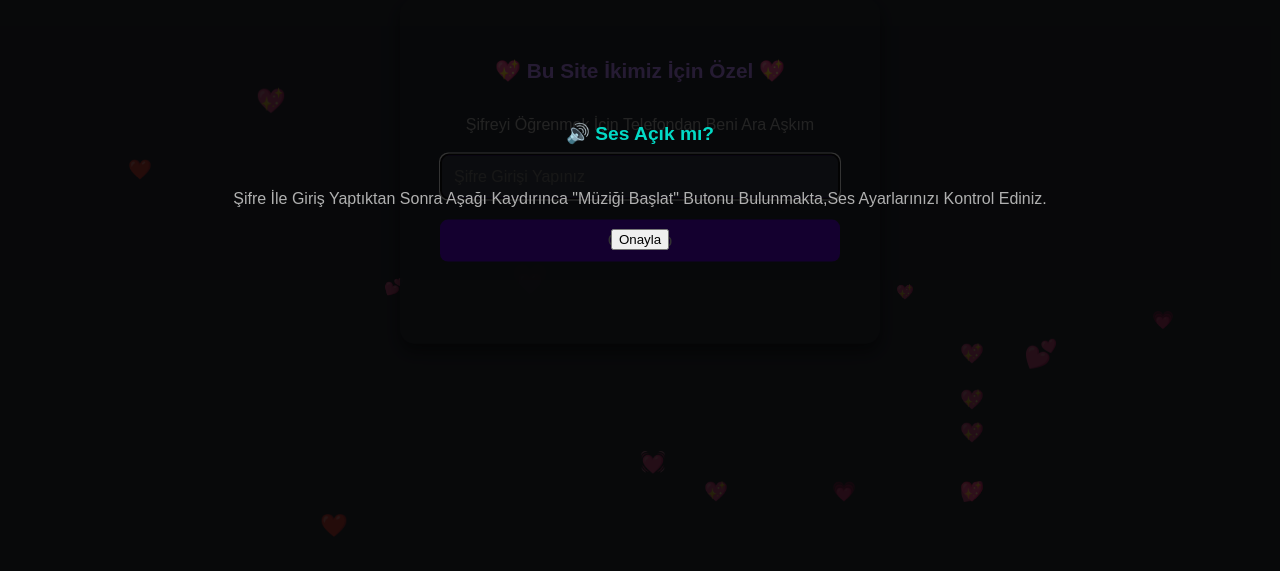
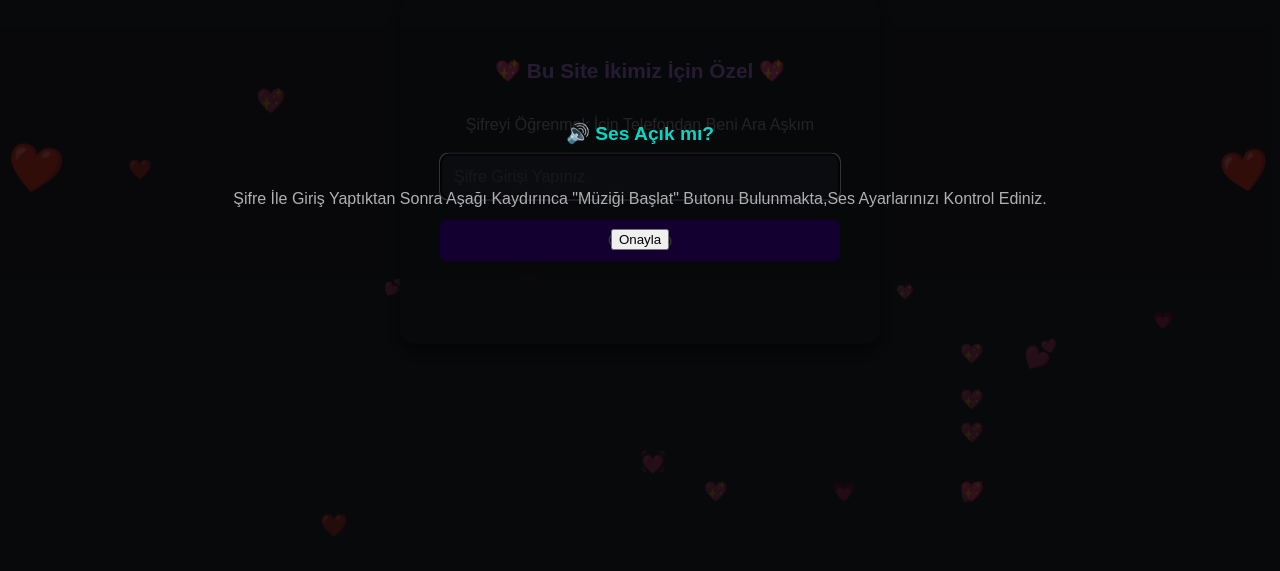
Before and after one commit to alperalper00/rumeysa-html-vercel, a website: page index.html in a window 1280 px wide. Shown: the part 229-800 px from the top of the page. Drawn offline with nearby package versions, Linux system fonts and the light colour scheme.

Commit message:
Update index.html

```diff
--- a/index.html
+++ b/index.html
@@ -24,6 +24,32 @@
             align-items: center;
             min-height: 100vh;
             transition: background-color 0.5s, color 0.5s;
+        }
+        /* Sabit sağ ve sol kalpler */
+        .side-heart {
+            position: fixed;
+            top: 50%;
+            transform: translateY(-50%);
+            font-size: 2.5em;
+            z-index: 1002;
+            animation: side-heart-move 2s infinite alternate;
+            pointer-events: none;
+            user-select: none;
+        }
+        .side-heart.left {
+            left: 10px;
+            color: #e91e63;
+            animation-delay: 0s;
+        }
+        .side-heart.right {
+            right: 10px;
+            color: #e91e63;
+            animation-delay: 1s;
+        }
+        @keyframes side-heart-move {
+            0%   { transform: translateY(-50%) scale(1) rotate(-10deg); }
+            50%  { transform: translateY(-55%) scale(1.15) rotate(10deg); }
+            100% { transform: translateY(-50%) scale(1) rotate(-10deg); }
         }
         .heart-fall-container {
             position: fixed;
@@ -148,16 +174,24 @@
             position: absolute;
             opacity: 0.7;
             transition: color 0.5s;
+            animation: main-heart-move 1.5s infinite alternate;
         }
         .main-content::before {
             top: 15px;
             left: 20px;
             transform: rotate(-15deg);
+            animation-delay: 0s;
         }
         .main-content::after {
             bottom: 15px;
             right: 20px;
             transform: rotate(15deg);
+            animation-delay: 0.75s;
+        }
+        @keyframes main-heart-move {
+            0%   { transform: translateY(0) scale(1) rotate(var(--angle, 0deg)); }
+            50%  { transform: translateY(-8px) scale(1.15) rotate(var(--angle, 0deg)); }
+            100% { transform: translateY(0) scale(1) rotate(var(--angle, 0deg)); }
         }
         h1 {
             color: #e91e63;
@@ -300,7 +334,12 @@
             box-shadow: 0 10px 20px rgba(0, 0, 0, 0.5);
         }
         body.dark-theme .main-content::before,
-        body.dark-theme .main-content::after { color: #bb86fc; font-size: 1.5em; } /* Eskiden 2.5em idi, küçültüldü */
+        body.dark-theme .main-content::after { color: #bb86fc; font-size: 1.5em; animation-name: main-heart-move-dark; }
+        @keyframes main-heart-move-dark {
+            0%   { transform: translateY(0) scale(1) rotate(var(--angle, 0deg)); }
+            50%  { transform: translateY(-8px) scale(1.15) rotate(var(--angle, 0deg)); }
+            100% { transform: translateY(0) scale(1) rotate(var(--angle, 0deg)); }
+        }
         body.dark-theme h1 { color: #bb86fc; }
         body.dark-theme h1 .heart-icon { color: #bb86fc; }
         body.dark-theme h2 {
@@ -326,6 +365,7 @@
         }
         body.dark-theme #theme-toggle-button { background-color: #03dac6; }
         body.dark-theme #theme-toggle-button:hover { background-color: #018786; }
+        body.dark-theme .side-heart { color: #bb86fc; }
         .pagination-buttons {
             text-align: center;
             margin-top: 30px;
@@ -670,11 +710,15 @@
             h1 { font-size: 1.3em; }
             h2 { font-size: 1.1em; }
             ul li { font-size: 0.97em; }
+            .side-heart { font-size: 1.7em; }
         }
     </style>
 </head>
 <body>
 
+<!-- Sabit sağ ve sol hareketli kalpler -->
+<div class="side-heart left">❤️</div>
+<div class="side-heart right">❤️</div>
 
    <div class="heart-fall-container" id="heart-container">
         <div class="rising-heart rh1">❤️</div>
```
